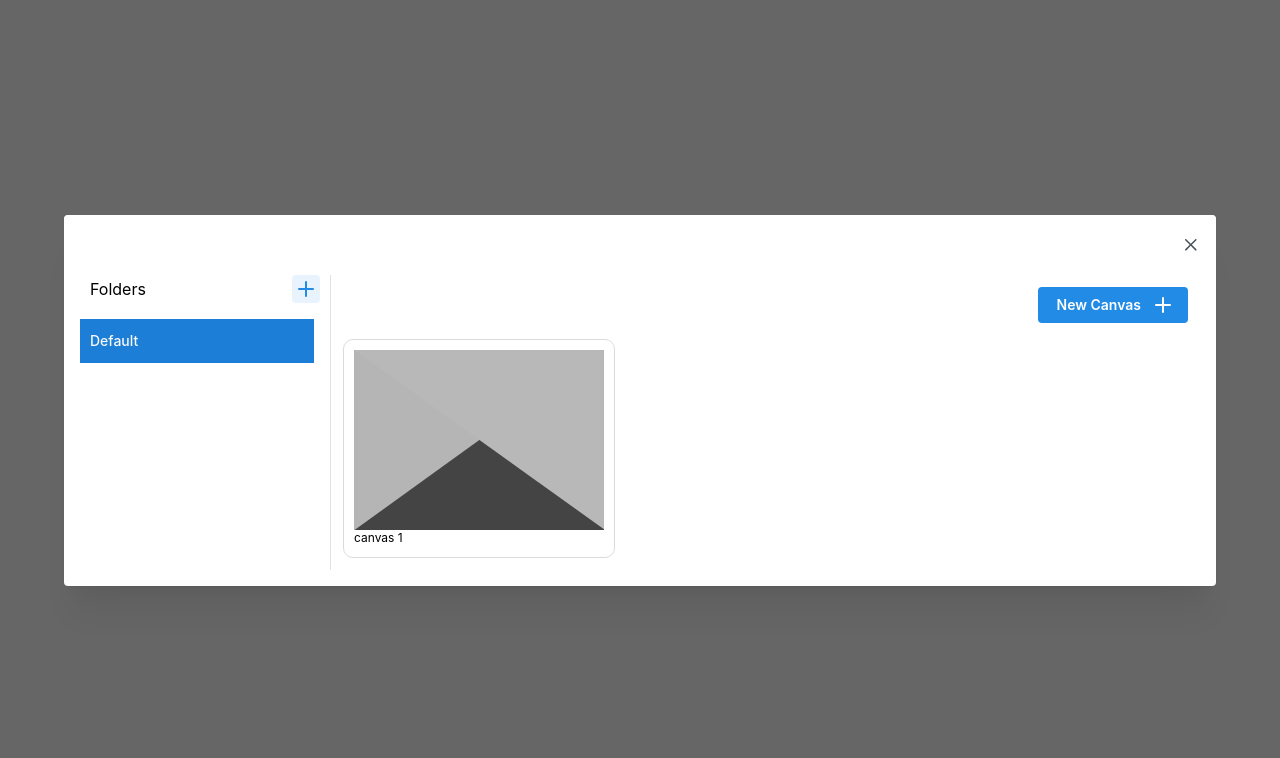
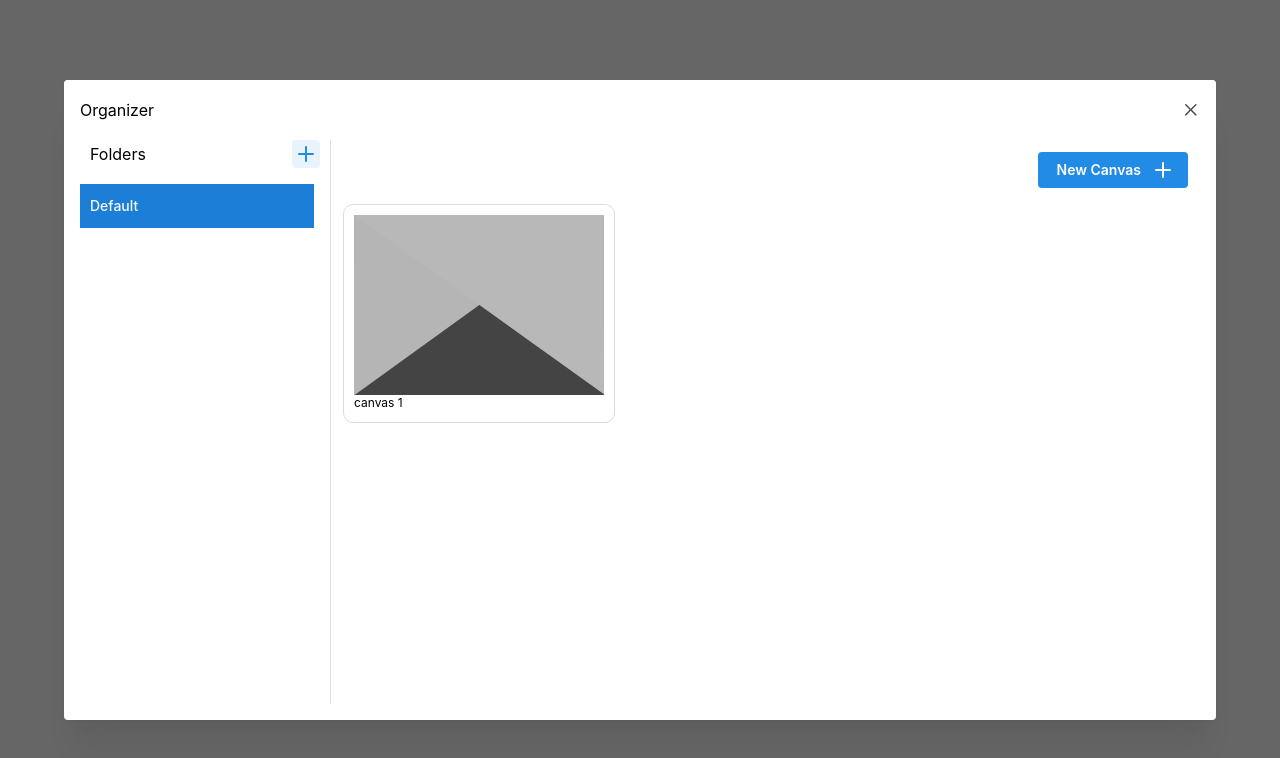
Before and after one commit to mukeshsoni/excalidraw-organizer, a React (Vite) app: page / in a window 1280 px wide. Both pictures are taken after a click on the button "Open panel". Shown: the top 758 px of the page. Built offline with nearby package versions, Linux system fonts and the light colour scheme.

Commit message:
Fix the UI a little bit

```diff
--- a/src/App.tsx
+++ b/src/App.tsx
@@ -170,7 +170,7 @@ function App() {
           variant="transparent"
           style={{
             transform: "rotate(-90deg)",
-            top: 300,
+            top: 800,
             left: -30,
             height: 19,
             padding: 2,
@@ -180,12 +180,25 @@ function App() {
         </Button>
       ) : null}
       <Modal
+        title="Organizer"
         opened={showPanel && !!db}
         onClose={handleDrawerClose}
         centered
         size={"100%"}
+        styles={{
+          content: {
+            minHeight: "80vh",
+            display: "flex",
+            flexDirection: "column",
+          },
+          body: {
+            display: "flex",
+            flexDirection: "column",
+            flex: 1,
+          },
+        }}
       >
-        <Flex>
+        <Flex style={{ flex: 1 }}>
           <DndContext onDragEnd={handleDragEnd} sensors={sensors}>
             <FolderList forceUpdate={forceUpdate} />
             <Divider orientation="vertical" />
```
